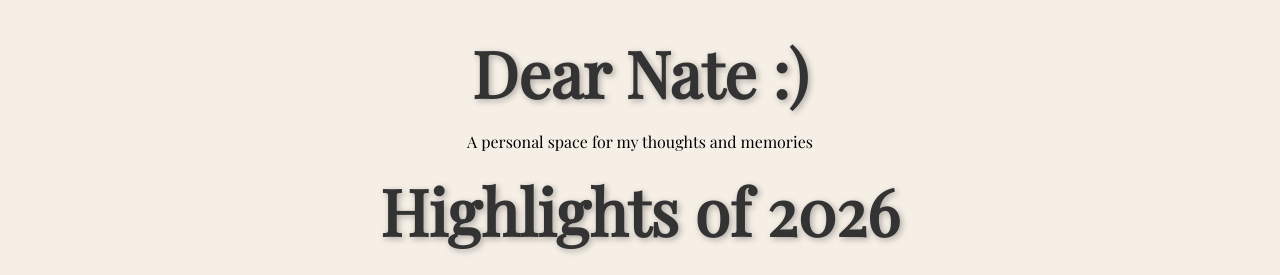
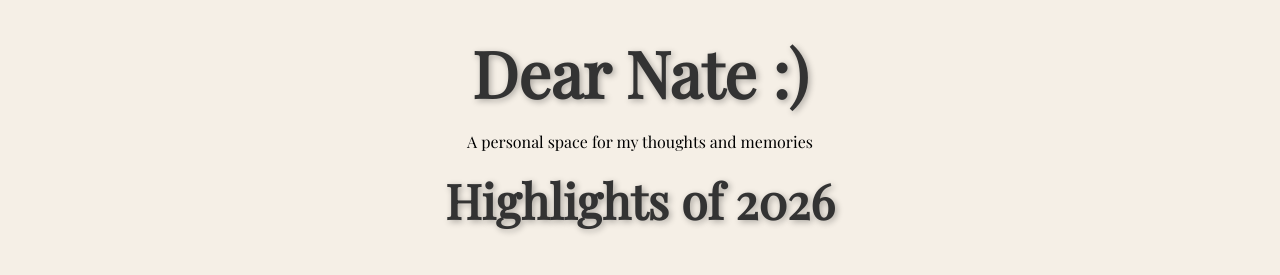
Before and after one commit to njmiralles95/Nattys-diary, a plain HTML site: page index.html in a window 1280 px wide. Shown: the top 275 px of the page. Drawn offline with nearby package versions, Linux system fonts and the light colour scheme.

Commit message:
Update index.html

```diff
--- a/index.html
+++ b/index.html
@@ -26,6 +26,14 @@
     margin: 0;
     text-shadow: 2px 2px 6px rgba(0,0,0,0.3); /* optional shadow for elegance */
 }
+		 .secondary-header {
+        font-size: 3em;  /* slightly smaller than main header */
+        font-family: 'Playfair Display', serif;
+        color: #333;
+        margin: 10px 0 40px 0;
+        text-align: center;
+        text-shadow: 2px 2px 6px rgba(0,0,0,0.3);
+    }
 
         /* Month section with background */
         .background-section {
```
